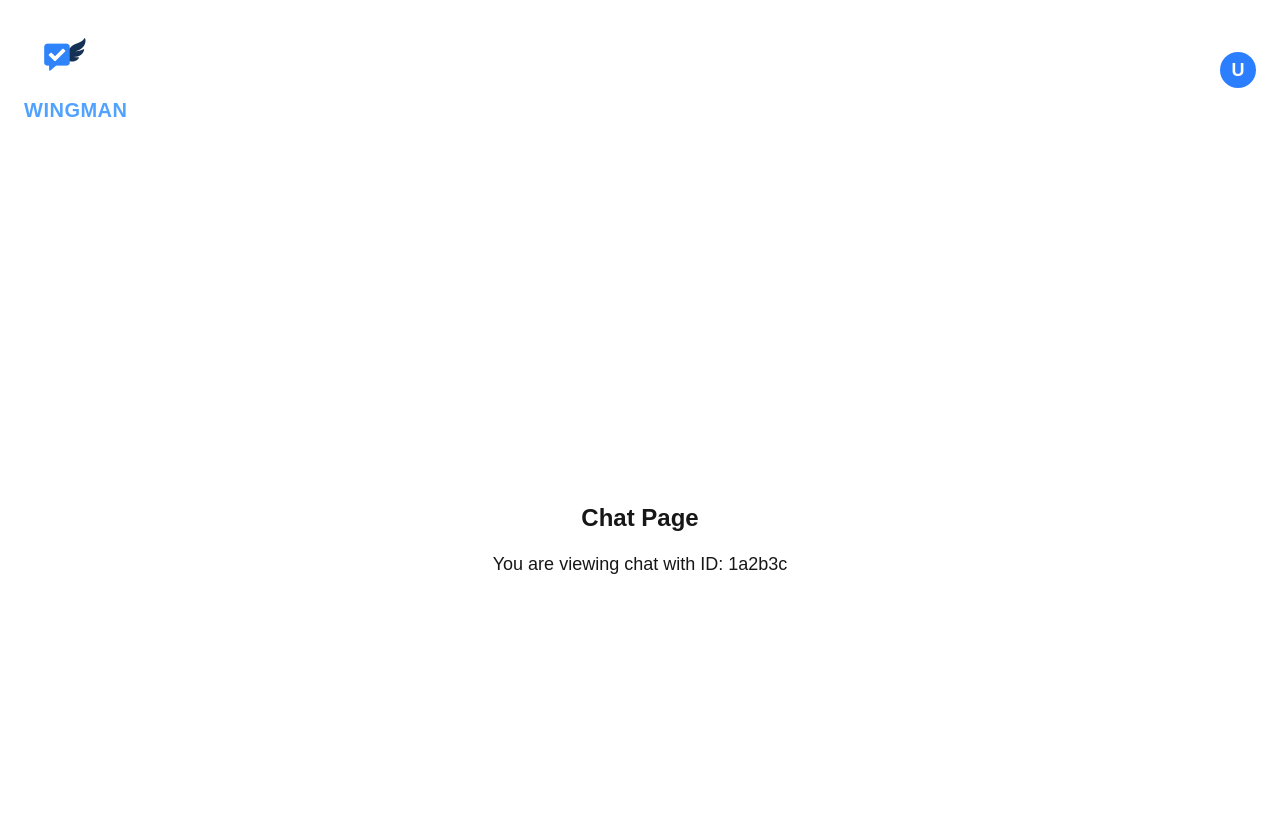
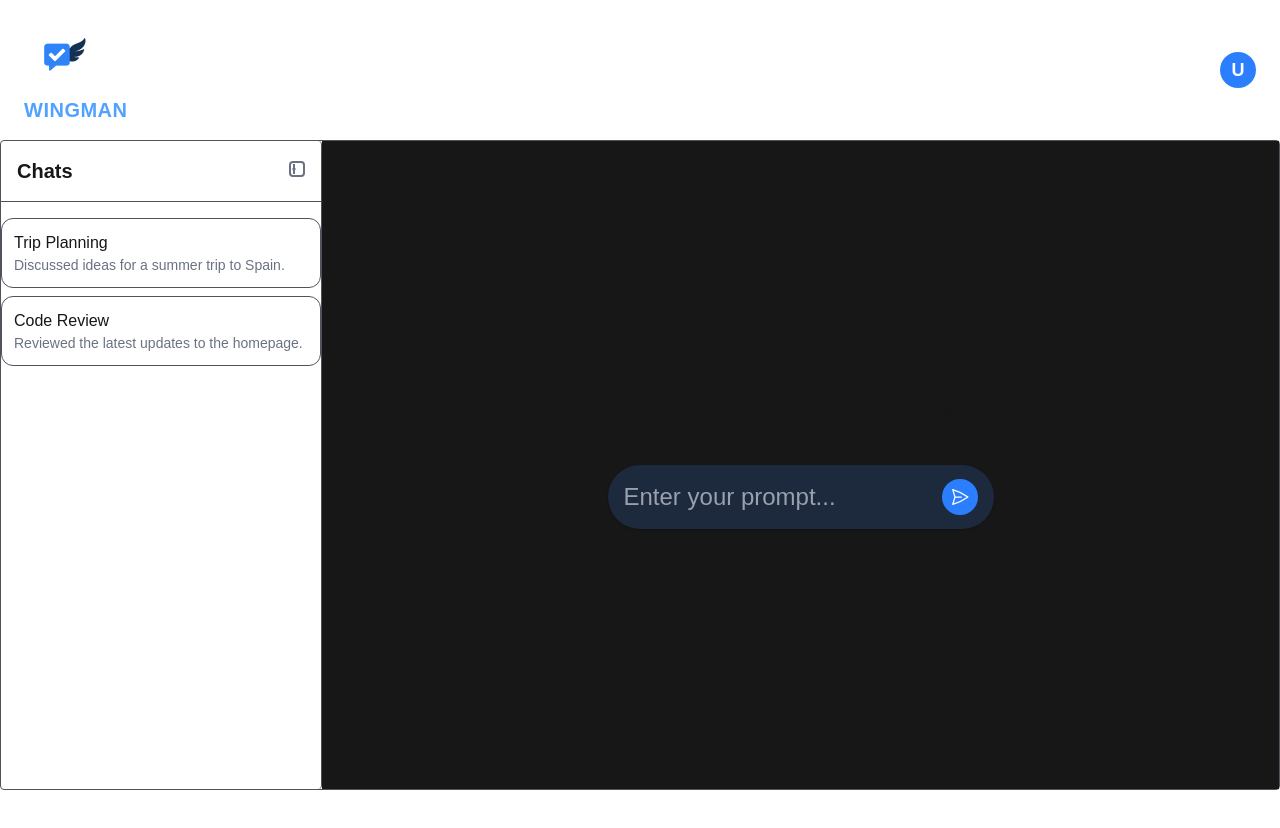
Before and after one commit to psnikil/wingman, a Next.js app in the folder frontend/: page /chatpage/1a2b3c in a window 1280 px wide. Shown: the top 828 px of the page. After the commit the page ends 800 px from the top, so only its background shows below. Built offline with nearby package versions, Linux system fonts and the light colour scheme.

Commit message:
refactored , creating component for sidebar, created chatstore for global access for chats(not yet working)

```diff
--- a/frontend/package.json
+++ b/frontend/package.json
@@ -12,7 +12,8 @@
     "@heroicons/react": "^2.2.0",
     "next": "15.4.2",
     "react": "19.1.0",
-    "react-dom": "19.1.0"
+    "react-dom": "19.1.0",
+    "zustand": "^5.0.6"
   },
   "devDependencies": {
     "@eslint/eslintrc": "^3",
--- /dev/null
+++ b/frontend/src/app/chatpage/[chatID]/ChatPageClient.tsx
@@ -0,0 +1,47 @@
+/* This is the client-side page for chatpage */
+
+'use client';
+
+import { useChatStore } from '@/store/chatStore';
+import SideBar from '@/components/SideBar';
+import PromptInput from '@/components/PromptInput';
+
+interface Chat {
+  chatId: string;
+  chatName: string;
+  chatSummary: string;
+}
+
+interface Props {
+    chatID: string;
+}
+
+
+export default function ChatPageClient({ chatID }: Props){
+
+    const chats = useChatStore((state) => state.chats);
+
+    //using magic number , need to make it dynamic
+    const HEADER_HEIGHT = 150;
+
+    const handlePrompt = (prompt: string) => {
+        // Your logic to handle/submit the prompt, e.g., send to backend/chat API
+        console.log("User prompt:", prompt);
+    };
+
+    return(
+        <div className='flex flex-1 border rounded-sm border-zinc-600 ' style={{ minHeight: `calc(100vh - ${HEADER_HEIGHT}px)` }}>
+            <SideBar chats={chats} />
+            {/* Main content area */}
+            <main className="flex-1 flex items-center justify-center bg-neutral-900 p-6 ">
+                <div className="text-shadow-gray-400 text-2xl font-light">
+                    The chat id for this chat is {chatID}.
+                    <PromptInput onSubmit={handlePrompt} />
+                </div>
+            </main>
+            {/* Additional chat functionalities can be added here */}
+        </div>
+
+    )
+
+}
--- a/frontend/src/app/chatpage/[chatID]/page.tsx
+++ b/frontend/src/app/chatpage/[chatID]/page.tsx
@@ -1,7 +1,18 @@
 /*
-This is the chat page for a specific chatid.
+This is the server-side chat page for a specific chatid.
 
 */
+
+
+import { useChatStore } from '@/store/chatStore';
+import SideBar from '@/components/SideBar';
+import ChatPageClient from './ChatPageClient';
+
+interface Chat {
+  chatId: string;
+  chatName: string;
+  chatSummary: string;
+}
 
 interface ChatPageProps {
     params: {
@@ -10,14 +21,13 @@ interface ChatPageProps {
 }
 
 
-export default function ChatPage({ params }: ChatPageProps) {
-  const { chatID } = params;
+
+export default async function ChatPage({ params }: ChatPageProps) {
+
+
+  const { chatID } = await params;
 
   return (
-    <div className="flex flex-col items-center justify-center min-h-screen p-4 bg-background text-foreground">
-      <h1 className="text-2xl font-bold">Chat Page</h1>
-      <p className="mt-4 text-lg">You are viewing chat with ID: {chatID}</p>
-      {/* Additional chat functionalities can be added here */}
-    </div>
+    <ChatPageClient chatID={chatID}/>
   );
 }
--- a/frontend/src/app/homepage/page.tsx
+++ b/frontend/src/app/homepage/page.tsx
@@ -6,8 +6,9 @@ clicking on the chats should redirect the user to the chats page with the chat i
 'use client';
 
 import PromptInput from '@/components/PromptInput';
+import SideBar from '@/components/SideBar';
 import crypto from 'crypto';
-import Link from "next/link";
+import { useChatStore } from '@/store/chatStore';
 import React, { useState } from "react";
 
 interface Chat {
@@ -16,34 +17,7 @@ interface Chat {
   chatSummary: string;
 }
 
-/* Below are the test data for the UI*/
-const chats: Chat[] = [
-  {
-    chatId: "1a2b3c",
-    chatName: "Trip Planning",
-    chatSummary: "Discussed ideas for a summer trip to Spain."
-  },
-  {
-    chatId: "4d5e6f",
-    chatName: "Code Review",
-    chatSummary: "Reviewed the latest updates to the homepage."
-  }
-]
 
-const CloseSidebarIcon = ({ className }: { className?: string }) => (
-  <svg
-    width="24"
-    height="24"
-    viewBox="0 0 24 24"
-    fill="none"
-    stroke="currentColor"
-    className={className}
-  >
-    <rect x="5" y="5" width="14" height="14" rx="3" strokeWidth="2"/>
-    <line x1="9" y1="7" x2="9" y2="17" strokeWidth="2"/>
-    <circle cx="9" cy="12" r="1.2" fill="currentColor" />
-  </svg>
-);
 
 
 //Deprecated:this function generates a random 16byte hex value
@@ -55,19 +29,22 @@ function NumberGenerator(){
 
 export default function Homepage() {
 
-  const [sidebarOpen, setSidebarOpen] = useState(true);
+   const chats = useChatStore((state) => state.chats);
+   const addChat = useChatStore((state) => state.addChat);
 
   //below function should re-route to chatpage and/or send prompt to backend
   const handlePrompt = (prompt: string) => {
     // Your logic to handle/submit the prompt, e.g., send to backend/chat API
     console.log("User prompt:", prompt);
     //Temporary logic to create a new chat
-    let newChat: Chat = {
+    let newChat:Chat = {
       chatId: crypto.randomBytes(16).toString('hex'),
       chatName: `New Chat: ${prompt.substring(0, 20)}`,
       chatSummary: prompt
     };
-    chats.push(newChat); // Add new chat to the list
+    addChat(newChat) // Add new chat to the list
+
+    console.log('the chats are ',chats);
 
     //Redirect to chat page
     window.location.href = `/chatpage/${newChat.chatId}`;
@@ -80,48 +57,8 @@ export default function Homepage() {
 
   return (
     <div className='flex flex-1 border rounded-sm border-zinc-600 min-h-svh' style={{ minHeight: `calc(100vh - ${HEADER_HEIGHT}px)` }}>
-      {/* Sidebar*/ }
-      {sidebarOpen ? (
-        <aside className="relative w-80 min-w-[18rem] max-w-xsp-4 overflow-y-auto flex flex-col border-r border-zinc-600 rounded-sm">
-          {/* Close Icon */}
-          <button
-            aria-label="Close sidebar"
-            className="absolute top-4 right-3 text-gray-500 hover:text-gray-700 text-xl"
-            onClick={() => setSidebarOpen(false)}
-          >
-            <CloseSidebarIcon className="w-6 h-6" />
-          </button>
-          <h2 className="border-b p-4 border-zinc-600 text-xl font-semibold mb-4">
-            Chats
-          </h2>
-          <ul className='flex-1'>
-            {chats.map((chat) => (
-              <li key={chat.chatId} className="mb-2 border border-zinc-600 rounded-xl">
-                <Link href={`/chatpage/${chat.chatId}`} className="block p-3 rounded hover:bg-gray-700 transition">
-
-                    <div className="font-medium">{chat.chatName}</div>
-                    <div className="text-sm text-gray-500 truncate">{chat.chatSummary}</div>
-
-                </Link>
-              </li>
-            ))}
-          </ul>
-        </aside>
-      ):(
-         // Collapsed sidebar ("handle" area)
-        <div className="w-12 border-r rounded-sm border-zinc-600 flex flex-col items-center p-4">
-          <button
-            aria-label="Open sidebar"
-            className="flex-1 text-gray-500 hover:text-gray-700"
-            onClick={() => setSidebarOpen(true)}
-          >
-            {/* Flip the icon horizontally for open */}
-            <span className="block rotate-180">
-              <CloseSidebarIcon className="w-6 h-6" />
-            </span>
-          </button>
-        </div>
-      )}
+      {/* Sidebar component*/}
+      <SideBar chats={chats} />
       {/* Content Area */}
       <main className="flex-1 flex items-center justify-center bg-neutral-900 p-6 ">
         <div className="text-shadow-gray-400 text-2xl font-light">
--- /dev/null
+++ b/frontend/src/components/SideBar.tsx
@@ -0,0 +1,80 @@
+"use client"
+
+import Link from "next/link";
+import React, { useState } from "react"
+
+/*
+This is the file for the side bar component.
+The side bar contains the list of chats and a button to create a new chat.
+ */
+interface Chat {
+  chatId: string;
+  chatName: string;
+  chatSummary: string;
+}
+
+const CloseSidebarIcon = ({ className }: { className?: string }) => (
+  <svg
+    width="24"
+    height="24"
+    viewBox="0 0 24 24"
+    fill="none"
+    stroke="currentColor"
+    className={className}
+  >
+    <rect x="5" y="5" width="14" height="14" rx="3" strokeWidth="2"/>
+    <line x1="9" y1="7" x2="9" y2="17" strokeWidth="2"/>
+    <circle cx="9" cy="12" r="1.2" fill="currentColor" />
+  </svg>
+);
+
+export default function SideBar({chats}: {chats: Chat[]}) {
+  const [sidebarOpen, setSidebarOpen] = useState(true);
+
+    return(
+        <div className=' border-r border-zinc-600 rounded-sm'>
+            {sidebarOpen ? (
+                <aside className="relative w-80 min-w-[18rem] max-w-xsp-4 overflow-y-auto flex flex-col">
+                {/* Close Icon */}
+                <button
+                    aria-label="Close sidebar"
+                    className="absolute top-4 right-3 text-gray-500 hover:text-gray-700 text-xl"
+                    onClick={() => setSidebarOpen(false)}
+                >
+                    <CloseSidebarIcon className="w-6 h-6" />
+                </button>
+                <h2 className="border-b p-4 border-zinc-600 text-xl font-semibold mb-4">
+                    Chats
+                </h2>
+                <ul className='flex-1'>
+                    {chats.map((chat) => (
+                    <li key={chat.chatId} className="mb-2 border border-zinc-600 rounded-xl">
+                        <Link href={`/chatpage/${chat.chatId}`} className="block p-3 rounded hover:bg-gray-700 transition">
+
+                            <div className="font-medium">{chat.chatName}</div>
+                            <div className="text-sm text-gray-500 truncate">{chat.chatSummary}</div>
+
+                        </Link>
+                    </li>
+                    ))}
+                </ul>
+                </aside>
+            ):(
+                // Collapsed sidebar ("handle" area)
+                <div className="w-12 flex flex-col items-center p-4">
+                <button
+                    aria-label="Open sidebar"
+                    className="flex text-gray-500 hover:text-gray-700"
+                    onClick={() => setSidebarOpen(true)}
+                >
+                    {/* Flip the icon horizontally for open */}
+                    <span className="block rotate-180">
+                    <CloseSidebarIcon className="w-6 h-6" />
+                    </span>
+                </button>
+                </div>
+            )}
+        </div>
+    );
+
+}
--- /dev/null
+++ b/frontend/src/store/chatStore.ts
@@ -0,0 +1,42 @@
+/* this is a store for global access to the chats variable */
+import { create } from "zustand";
+
+export type Chat = {
+  chatId: string;
+  chatName: string;
+  chatSummary: string;
+};
+
+type ChatState = {
+  chats: Chat[];
+  addChat: (chat: Chat) => void;
+  updateChat: (id: string, data: Partial<Chat>) => void;
+  setChats: (chats: Chat[]) => void;
+};
+
+/* Below are the test data for the UI*/
+let chats: Chat[] = [
+  {
+    chatId: "1a2b3c",
+    chatName: "Trip Planning",
+    chatSummary: "Discussed ideas for a summer trip to Spain."
+  },
+  {
+    chatId: "4d5e6f",
+    chatName: "Code Review",
+    chatSummary: "Reviewed the latest updates to the homepage."
+  }
+]
+
+export const useChatStore = create<ChatState>((set) => ({
+  chats: chats,
+  addChat: (chat) =>
+    set((state) => ({
+      chats: [...state.chats, chat],
+    })),
+  updateChat: (id, data) =>
+    set((state) => ({
+      chats: state.chats.map((c) => (c.chatId === id ? { ...c, ...data } : c)),
+    })),
+  setChats: (chats) => set(() => ({ chats })),
+}));
```
Also changed, not shown: 1 other file (tests, documents, lock files or other folders).
